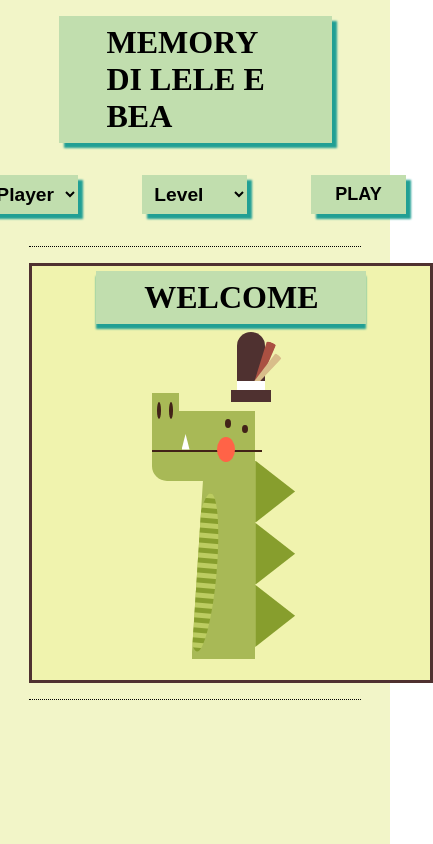
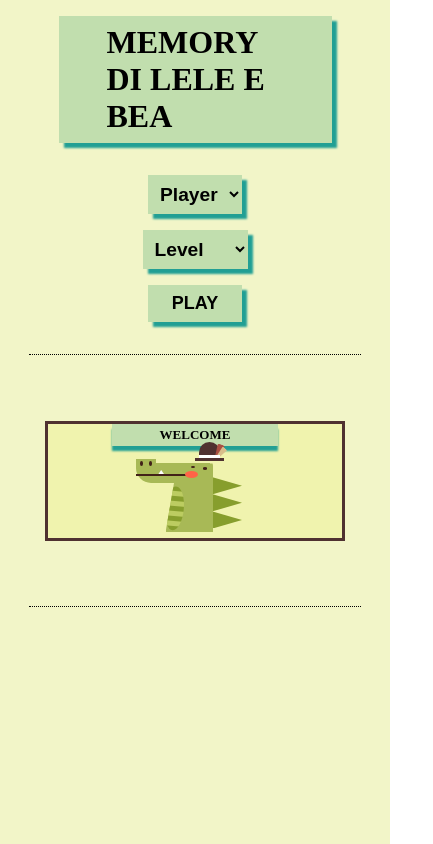
Before and after one commit to Luega/MemoryGame, a Vue app: page / in a window 390 px wide. Shown: the whole page, 433 px wide, since content can reach past the window. Built offline with nearby package versions, Linux system fonts and the light colour scheme.

Commit message:
added responsive

```diff
--- a/src/components/BabboleoWorld copy.vue
+++ b/src/components/BabboleoWorld copy.vue
@@ -873,4 +873,71 @@ export default {
     transform: scale(1.1) translateX(3px);
   }
 }
+// MEDIAQUERY
+@media only screen and (min-width: 1600px) {
+  .container_top {
+    width: 45%;
+    flex-direction: row;
+    align-items: center;
+    justify-content: space-between;
+  }
+  .container_top h1 {
+    margin-right: 4rem;
+  }
+  .container_bottom {
+    width: 45%;
+  }
+}
+@media only screen and (max-width: 700px) {
+  .container_bottom .card {
+    flex-basis: calc((100% / 3) - 30px);
+  }
+  .box-start,
+  .box-end {
+    width: 500px;
+    height: 320px;
+  }
+  .mouth {
+    width: 90px;
+  }
+}
+@media only screen and (max-width: 600px) {
+  .container_bottom .card {
+    flex-basis: calc((100% / 2) - 30px);
+  }
+  .container_top .choiceBox {
+    flex-wrap: wrap;
+    flex-direction: column;
+    align-items: center;
+  }
+  .container_top .choiceBox_select {
+    margin: 0 0 1rem 0;
+  }
+  .box-start,
+  .box-end {
+    width: 400px;
+    height: 220px;
+  }
+  .text-crocodile {
+    font-size: large;
+  }
+  .mouth {
+    width: 70px;
+  }
+}
+@media only screen and (max-width: 420px) {
+  .box-start,
+  .box-end {
+    width: 300px;
+    height: 120px;
+  }
+  .text-crocodile {
+    font-size: small;
+    margin: 0 4rem 0 4rem;
+    padding: 0.2rem;
+  }
+  .mouth {
+    width: 50px;
+  }
+}
 </style>
```
